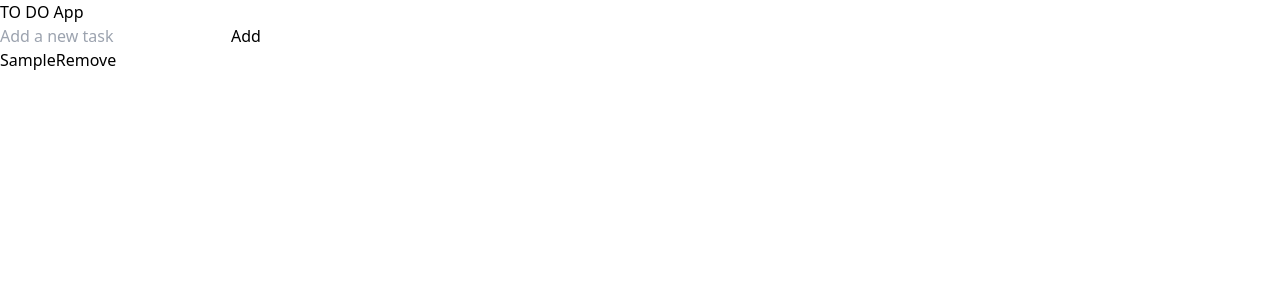
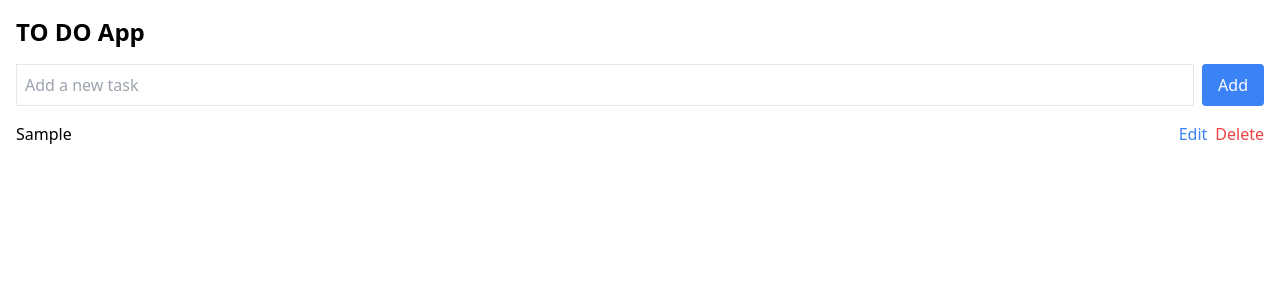
Before and after one commit to KokiMitsunaga/nin-todo, a Next.js app: page / in a window 1280 px wide. Both pictures are taken after typing "Sample" into the empty fields and a click on the button "Add". Shown: the top 300 px of the page. Built offline with nearby package versions, Linux system fonts and the light colour scheme.

Commit message:
cssが適用されない問題の修正、コンポーネントをそれぞれ細分化、編集機能の追加

```diff
--- /dev/null
+++ b/app/components/EditButton.tsx
@@ -0,0 +1,13 @@
+interface EditButtonProps {
+  onClick: () => void;
+}
+
+const EditButton = ({ onClick }: EditButtonProps) => {
+  return (
+    <button onClick={onClick} className="text-blue-500 hover:underline mr-2">
+      Edit
+    </button>
+  );
+};
+
+export default EditButton;
--- /dev/null
+++ b/app/components/RemoveButton.tsx
@@ -0,0 +1,13 @@
+interface RemoveButtonProps {
+  onClick: () => void;
+}
+
+const RemoveButton = ({ onClick }: RemoveButtonProps) => {
+  return (
+    <button onClick={onClick} className="text-red-500 hover:underline">
+      Delete
+    </button>
+  );
+};
+
+export default RemoveButton;
--- /dev/null
+++ b/app/components/Title.tsx
@@ -0,0 +1,5 @@
+const Title = () => {
+  return <h1 className="text-2xl font-bold mb-4">TO DO App</h1>;
+};
+
+export default Title;
--- /dev/null
+++ b/app/components/TodoButton.tsx
@@ -0,0 +1,16 @@
+interface TodoButtonProps {
+  addTodo: () => void;
+}
+
+const TodoButton = ({ addTodo }: TodoButtonProps) => {
+  return (
+    <button
+      onClick={addTodo}
+      className="bg-blue-500 text-white px-4 py-2 rounded"
+    >
+      Add
+    </button>
+  );
+};
+
+export default TodoButton;
--- /dev/null
+++ b/app/components/TodoInput.tsx
@@ -0,0 +1,18 @@
+interface TodoInputProps {
+  newTodo: string;
+  setNewTodo: (value: string) => void;
+}
+
+const TodoInput = ({ newTodo, setNewTodo }: TodoInputProps) => {
+  return (
+    <input
+      type="text"
+      value={newTodo}
+      onChange={(e) => setNewTodo(e.target.value)}
+      className="border p-2 mr-2 flex-grow"
+      placeholder="Add a new task"
+    />
+  );
+};
+
+export default TodoInput;
--- /dev/null
+++ b/app/components/TodoList.tsx
@@ -0,0 +1,60 @@
+import RemoveButton from "./RemoveButton";
+import EditButton from "./EditButton";
+import { useState } from "react";
+
+interface TodoListProps {
+  todos: string[];
+  updateTodo: (index: number, newTodo: string) => void;
+  removeTodo: (index: number) => void;
+}
+
+const TodoList = ({ todos, updateTodo, removeTodo }: TodoListProps) => {
+  const [editIndex, setEditIndex] = useState<number | null>(null);
+  const [editValue, setEditValue] = useState("");
+
+  const handleEditClick = (index: number) => {
+    setEditIndex(index);
+    setEditValue(todos[index]);
+  };
+
+  const handleSaveClick = () => {
+    if (editIndex !== null) {
+      updateTodo(editIndex, editValue);
+      setEditIndex(null);
+      setEditValue("");
+    }
+  };
+
+  return (
+    <ul className="list-disc">
+      {todos.map((todo, index) => (
+        <li key={index} className="flex justify-between items-center mb-2">
+          {editIndex === index ? (
+            <div className="flex-grow flex items-center">
+              <input
+                type="text"
+                value={editValue}
+                onChange={(e) => setEditValue(e.target.value)}
+                className="border p-1 mr-2 flex-grow"
+              />
+              <button
+                onClick={handleSaveClick}
+                className="bg-green-500 text-white px-2 py-1 rounded"
+              >
+                Save
+              </button>
+            </div>
+          ) : (
+            <>
+              <span className="flex-grow">{todo}</span>
+              <EditButton onClick={() => handleEditClick(index)} />
+              <RemoveButton onClick={() => removeTodo(index)} />
+            </>
+          )}
+        </li>
+      ))}
+    </ul>
+  );
+};
+
+export default TodoList;
--- a/app/page.tsx
+++ b/app/page.tsx
@@ -1,12 +1,15 @@
 "use client";
 
 import { useState, useEffect } from "react";
+import Title from "./components/Title";
+import TodoInput from "./components/TodoInput";
+import TodoButton from "./components/TodoButton";
+import TodoList from "./components/TodoList";
 
 const TodoPage = () => {
   const [todos, setTodos] = useState<string[]>([]);
   const [newTodo, setNewTodo] = useState("");
 
-  // ローカルストレージからタスクを読み込む
   useEffect(() => {
     const savedTodos = localStorage.getItem("todos");
     if (savedTodos) {
@@ -14,7 +17,6 @@ const TodoPage = () => {
     }
   }, []);
 
-  // タスクの更新時にローカルストレージに保存
   useEffect(() => {
     localStorage.setItem("todos", JSON.stringify(todos));
   }, [todos]);
@@ -29,37 +31,20 @@ const TodoPage = () => {
     setTodos(todos.filter((_, i) => i !== index));
   };
 
+  const updateTodo = (index: number, newTodo: string) => {
+    const updatedTodos = [...todos];
+    updatedTodos[index] = newTodo;
+    setTodos(updatedTodos);
+  };
+
   return (
     <div className="container mx-auto p-4">
-      <h1 className="text-2xl font-bold mb-4">TO DO App</h1>
-      <div className="mb-4">
-        <input
-          type="text"
-          value={newTodo}
-          onChange={(e) => setNewTodo(e.target.value)}
-          className="border p-2 mr-2"
-          placeholder="Add a new task"
-        />
-        <button
-          onClick={addTodo}
-          className="bg-blue-500 text-white px-4 py-2 rounded"
-        >
-          Add
-        </button>
+      <Title />
+      <div className="mb-4 flex">
+        <TodoInput newTodo={newTodo} setNewTodo={setNewTodo} />
+        <TodoButton addTodo={addTodo} />
       </div>
-      <ul className="list-disc pl-5">
-        {todos.map((todo, index) => (
-          <li key={index} className="flex justify-between items-center mb-2">
-            {todo}
-            <button
-              onClick={() => removeTodo(index)}
-              className="text-red-500 hover:underline"
-            >
-              Remove
-            </button>
-          </li>
-        ))}
-      </ul>
+      <TodoList todos={todos} updateTodo={updateTodo} removeTodo={removeTodo} />
     </div>
   );
 };
--- a/tailwind.config.js
+++ b/tailwind.config.js
@@ -1,8 +1,8 @@
 /** @type {import('tailwindcss').Config} */
 module.exports = {
-  content: [],
+  content: ["./app/**/*.{js,ts,jsx,tsx}", "./components/**/*.{js,ts,jsx,tsx}"],
   theme: {
     extend: {},
   },
   plugins: [],
-}
+};
--- a/tailwind.config.ts
+++ b/tailwind.config.ts
@@ -1,9 +1,6 @@
 /** @type {import('tailwindcss').Config} */
 module.exports = {
-  content: [
-    "./app/**/*.{js,ts,jsx,tsx}", // approuterを使用する場合のパス
-    "./components/**/*.{js,ts,jsx,tsx}",
-  ],
+  content: ["./app/**/*.{js,ts,jsx,tsx}", "./components/**/*.{js,ts,jsx,tsx}"],
   theme: {
     extend: {},
   },
```
